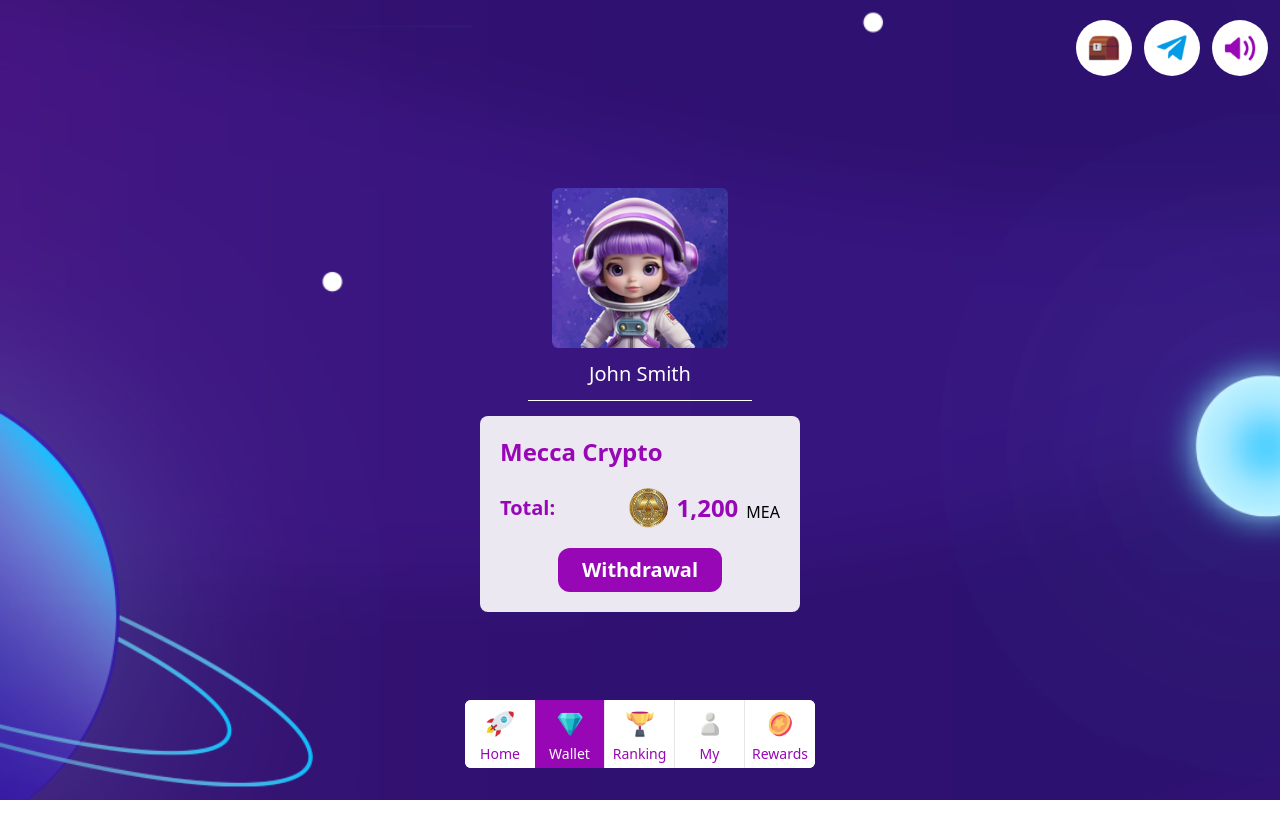
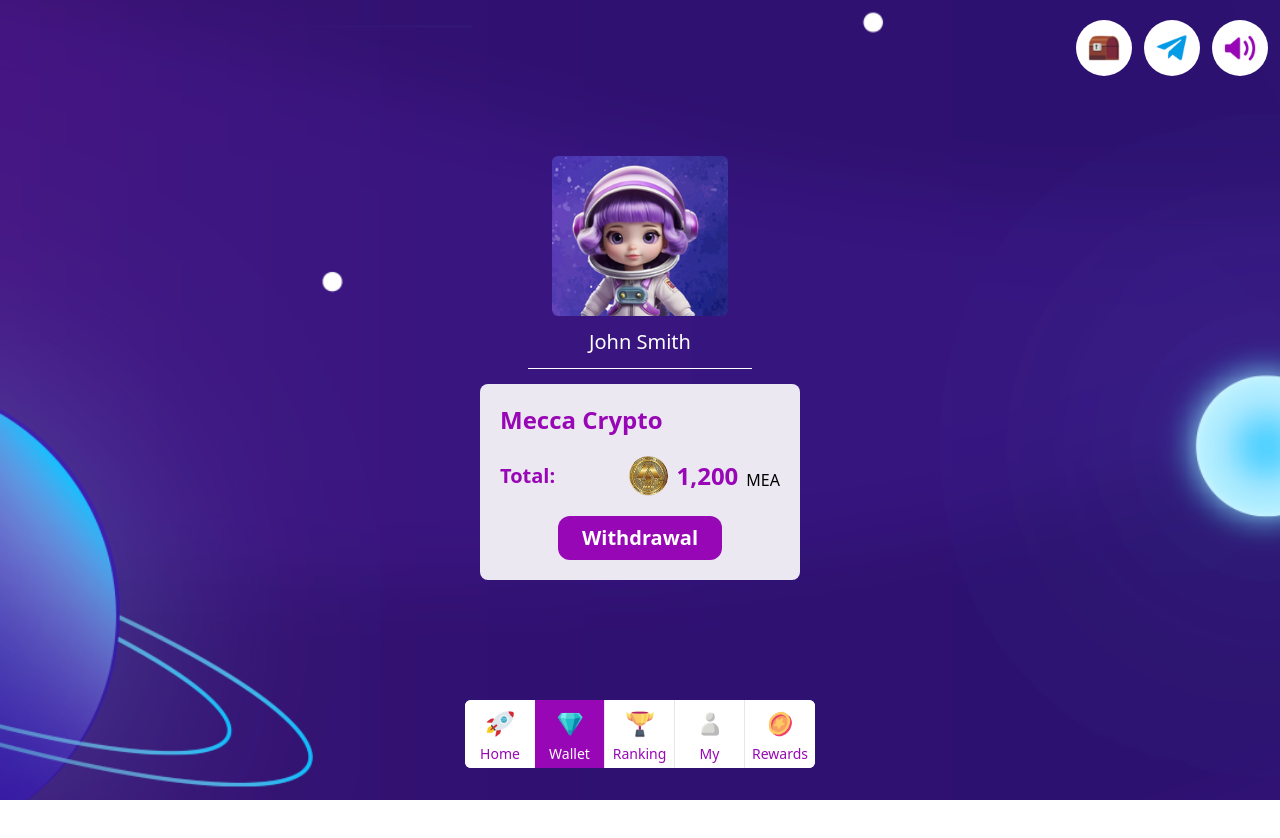
Before and after one commit to ZakkiShah5/joengg-game, a React (Vite) app: page /wallet in a window 1280 px wide. Shown: the top 838 px of the page. After the commit the page ends 800 px from the top, so only its background shows below. Built offline with nearby package versions, Linux system fonts and the light colour scheme.

Commit message:
margins updated

```diff
--- a/src/pages/Wallet/Wallet.jsx
+++ b/src/pages/Wallet/Wallet.jsx
@@ -7,7 +7,7 @@ const Wallet = () => {
   return (
     <>
       <RightIcons />
-      <div className='bg-main flex flex-col justify-center items-center mb-24'>
+      <div className='bg-main flex flex-col justify-center items-center'>
         <Character />
         <Menu />
       </div>
--- a/src/pages/Wallet/components/Character.jsx
+++ b/src/pages/Wallet/components/Character.jsx
@@ -3,7 +3,7 @@ import coin from '../../../assets/main/coin.png'
 
 const Character = () => {
   return (
-    <section>
+    <section className='mb-16'>
       <div className='w-44 mx-auto text-white text-center'>
         <img src={chara} className='w-full rounded-md' alt='character' />
         <h2 className='text-xl my-3'>John Smith</h2>
```
